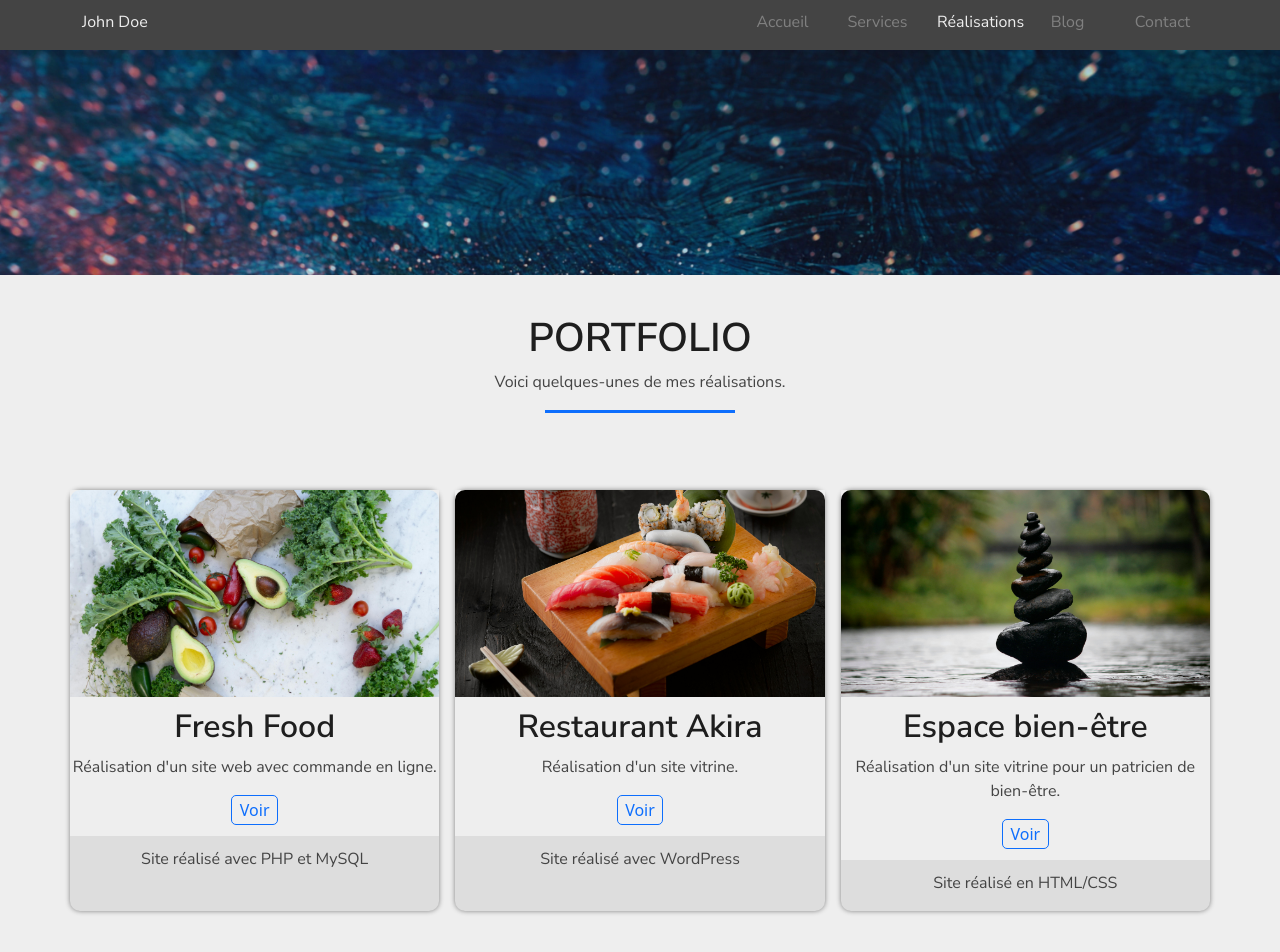
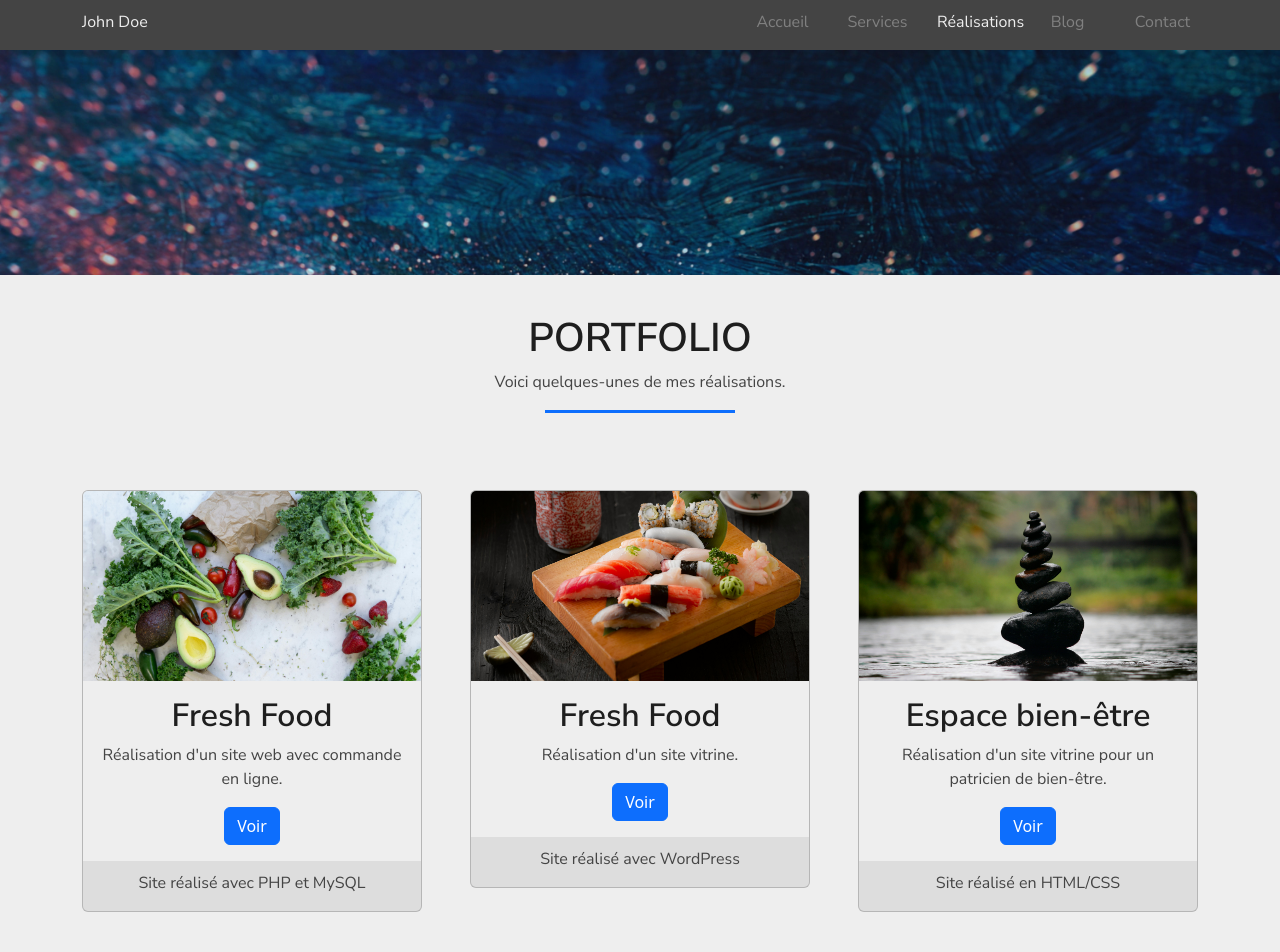
Before and after one commit to Uria-WebDev/JohnDoeCV, a React (Create React App) app: page /realisations in a window 1280 px wide. Shown: the top 952 px of the page. Built offline with nearby package versions, Linux system fonts and the light colour scheme.

Commit message:
finished blog page

```diff
--- a/src/index.css
+++ b/src/index.css
@@ -96,6 +96,10 @@ body {
 
 .width-10 {
     width: 10%;
+}
+
+.width-18 {
+    width: 18rem;
 }
 
 .width-50 {
--- a/src/pages/Blog.jsx
+++ b/src/pages/Blog.jsx
@@ -1,7 +1,152 @@
+import Background from '../img/background.jpg';
+import Html from '../img/Blog/html.jpg';
+import Selling from '../img/Blog/selling-product.jpg';
+import Google from '../img/Blog/google.jpg';
+import Responsive from '../img/Blog/responsive.jpg';
+import SEO from '../img/Blog/seo.jpg';
+import LearningCode from '../img/Blog/learning-code.jpg';
+
 function Blog() {
     return (
-      <div className="">
-        <h2>1</h2>
+      <div className='margin-bottom-10'>
+        <img src={Background} alt='fond en bleu' className='width-100' />
+        <section className='container padding-top-3 margin-bottom-3'>
+          <h1>
+            BLOG
+          </h1>
+          <p>Retrouvez ici quelques articles sur le développement web.</p>
+          <div className='row'>
+            <div className='col-lg-5'></div>
+            <div className='col-lg-2 border-bottom-blue'></div>
+            <div className='col-lg-5'></div>
+          </div>
+        </section>
+
+        <section className='container padding-top-3'>
+          <div className='row gap-4 margin-bottom-3'>
+            <div className='col'>
+              <div className='card background-white'>
+                <img src={Html} alt='Code HTML' className='card-img-top' />
+                <div className='card-body background-cwhite'>
+                  <h2 className='card-title'>Coder son site en HTML/CSS</h2>
+                  <p className='card-text'>
+                    Some quick example text to build on the card title and make up the bulk of the card's content.
+                  </p>
+                  <a href='#' className='btn btn-primary'>
+                    Lire la suite
+                  </a>
+                </div>
+                <div>
+                  <p className='margin-top-3'>
+                    Publié le<time dateTime='2022-08-22'> 22 Août 2022</time>
+                  </p>
+                </div>
+              </div>
+            </div>
+
+            <div className='col'>
+              <div className='card background-white'>
+                <img src={Selling} alt='Vente de produit' className='card-img-top' />
+                <div className='card-body background-cwhite'>
+                  <h2 className='card-title'>Vendre ses produits sur le web</h2>
+                  <p className='card-text'>
+                    Some quick example text to build on the card title and make up the bulk of the card's content.
+                  </p>
+                  <a href='#' className='btn btn-primary'>
+                    Lire la suite
+                  </a>
+                </div>
+                <div>
+                  <p className='margin-top-3'>
+                    Publié le<time dateTime='2022-08-20'> 20 Août 2022</time>
+                  </p>
+                </div>
+              </div>
+            </div>
+
+            <div className='col'>
+              <div className='card background-white'>
+                <img src={Google} alt='Navigateur Google' className='card-img-top' />
+                <div className='card-body background-cwhite'>
+                  <h2 className='card-title'>Se positionner sur Google</h2>
+                  <p className='card-text'>
+                    Some quick example text to build on the card title and make up the bulk of the card's content.
+                  </p>
+                  <a href='#' className='btn btn-primary'>
+                    Lire la suite
+                  </a>
+                </div>
+                <div>
+                  <p className='margin-top-3'>
+                    Publié le<time dateTime='2022-08-01'> 1 Août 2022</time>
+                  </p>
+                </div>
+              </div>
+            </div>
+          </div>
+
+          <div className='row gap-4'>
+            <div className='col'>
+              <div className='card background-white'>
+                <img src={Responsive} alt='Code responsive' className='card-img-top' />
+                <div className='card-body background-cwhite'>
+                  <h2 className='card-title'>Coder en responsive design</h2>
+                  <p className='card-text'>
+                    Some quick example text to build on the card title and make up the bulk of the card's content.
+                  </p>
+                  <a href='#' className='btn btn-primary'>
+                    Lire la suite
+                  </a>
+                </div>
+                <div>
+                  <p className='margin-top-3'>
+                    Publié le<time dateTime='2022-07-31'> 31 Juillet 2022</time>
+                  </p>
+                </div>
+              </div>
+            </div>
+
+            <div className='col'>
+              <div className='card background-white'>
+                <img src={SEO} alt='SEO' className='card-img-top' />
+                <div className='card-body background-cwhite'>
+                  <h2 className='card-title'>Techniques de référencement</h2>
+                  <p className='card-text'>
+                    Some quick example text to build on the card title and make up the bulk of the card's content.
+                  </p>
+                  <a href='#' className='btn btn-primary'>
+                    Lire la suite
+                  </a>
+                </div>
+                <div>
+                  <p className='margin-top-3'>
+                    Publié le<time dateTime='2022-07-30'> 30 Juillet 2022</time>
+                  </p>
+                </div>
+              </div>
+            </div>
+
+            <div className='col'>
+              <div className='card background-white'>
+                <img src={LearningCode} alt='Les différents langages web' className='card-img-top' />
+                <div className='card-body background-cwhite'>
+                  <h2 className='card-title'>Apprendre à coder</h2>
+                  <p className='card-text'>
+                    Some quick example text to build on the card title and make up the bulk of the card's content.
+                  </p>
+                  <a href='#' className='btn btn-primary'>
+                    Lire la suite
+                  </a>
+                </div>
+                <div>
+                  <p className='margin-top-3'>
+                    Publié le<time dateTime='2022-07-12'> 12 Juillet 2022</time>
+                  </p>
+                </div>
+              </div>
+            </div>
+          </div>
+        </section>
       </div>
     );
   }
--- a/src/pages/Réalisations.jsx
+++ b/src/pages/Réalisations.jsx
@@ -20,17 +20,18 @@ function Realisations() {
         </section>
 
         <section className='container padding-top-3'>
-          <div className='row gap-3'>
-            <div className='col-lg border-radius-10 box-shadow-2 padding-0 background-white'>
-              <div className='background-cwhite padding-bottom-3'>
-                <img src={FreshFood} alt='Fresh Food' className='width-100 border-top-radius-10 margin-bottom-3' />
-                <h2>Fresh Food</h2>
-                <p>
+          <div className='row gap-4'>
+            <div className='col'>
+              <div className='card background-white'>
+                <img src={FreshFood} alt='Fresh Food' className='card-img-top' />
+                <div className='card-body background-cwhite'>
+                  <h2 className='card-title'>Fresh Food</h2>
+                  <p className='card-text'>
                     Réalisation d'un site web avec commande en ligne.
                   </p>
-                <button className='color-blue border-radius-5 border-none padding-0-5 transform border-blue padding-left-2 padding-right-2'>
+                  <a href='#' className='btn btn-primary'>
                     Voir
-                </button>
+                  </a>
                 </div>
                 <div>
                   <p className='margin-top-3'>
@@ -38,17 +39,19 @@ function Realisations() {
                   </p>
                 </div>
               </div>
+            </div>
 
-            <div className='col-lg border-radius-10 box-shadow-2 padding-0 background-white'>
-              <div className='background-cwhite padding-bottom-3'>
-                <img src={Akira} alt='Restaurant Akira' className='width-100 border-top-radius-10 margin-bottom-3' />
-                <h2>Restaurant Akira</h2>
-                <p>
+            <div className='col'>
+              <div className='card background-white'>
+                <img src={Akira} alt='Restaurant Akira' className='card-img-top' />
+                <div className='card-body background-cwhite'>
+                  <h2 className='card-title'>Fresh Food</h2>
+                  <p className='card-text'>
                     Réalisation d'un site vitrine.
                   </p>
-                <button className='color-blue border-radius-5 border-none padding-0-5 transform border-blue padding-left-2 padding-right-2'>
+                  <a href='#' className='btn btn-primary'>
                     Voir
-                </button>
+                  </a>
                 </div>
                 <div>
                   <p className='margin-top-3'>
@@ -56,22 +59,25 @@ function Realisations() {
                   </p>
                 </div>
               </div>
+            </div>
 
-            <div className='col-lg border-radius-10 box-shadow-2 padding-0 background-white'>
-              <div className='background-cwhite padding-bottom-3'>
-                <img src={BienEtre} alt='Bien-être' className='width-100 border-top-radius-10 margin-bottom-3' />
-                <h2>Espace bien-être</h2>
-                <p>
+            <div className='col'>
+              <div className='card background-white'>
+                <img src={BienEtre} alt='Espace Bien-être' className='card-img-top' />
+                <div className='card-body background-cwhite'>
+                  <h2 className='card-title'>Espace bien-être</h2>
+                  <p className='card-text'>
                     Réalisation d'un site vitrine pour un patricien de bien-être.
                   </p>
-                <button className='color-blue border-radius-5 border-none padding-0-5 transform border-blue padding-left-2 padding-right-2'>
+                  <a href='#' className='btn btn-primary'>
                     Voir
-                </button>
+                  </a>
                 </div>
                 <div>
                   <p className='margin-top-3'>
                     Site réalisé en HTML/CSS
                   </p>
+                </div>
               </div>
             </div>
           </div>
```
Lines whose indentation alone changed are shown as unchanged.
